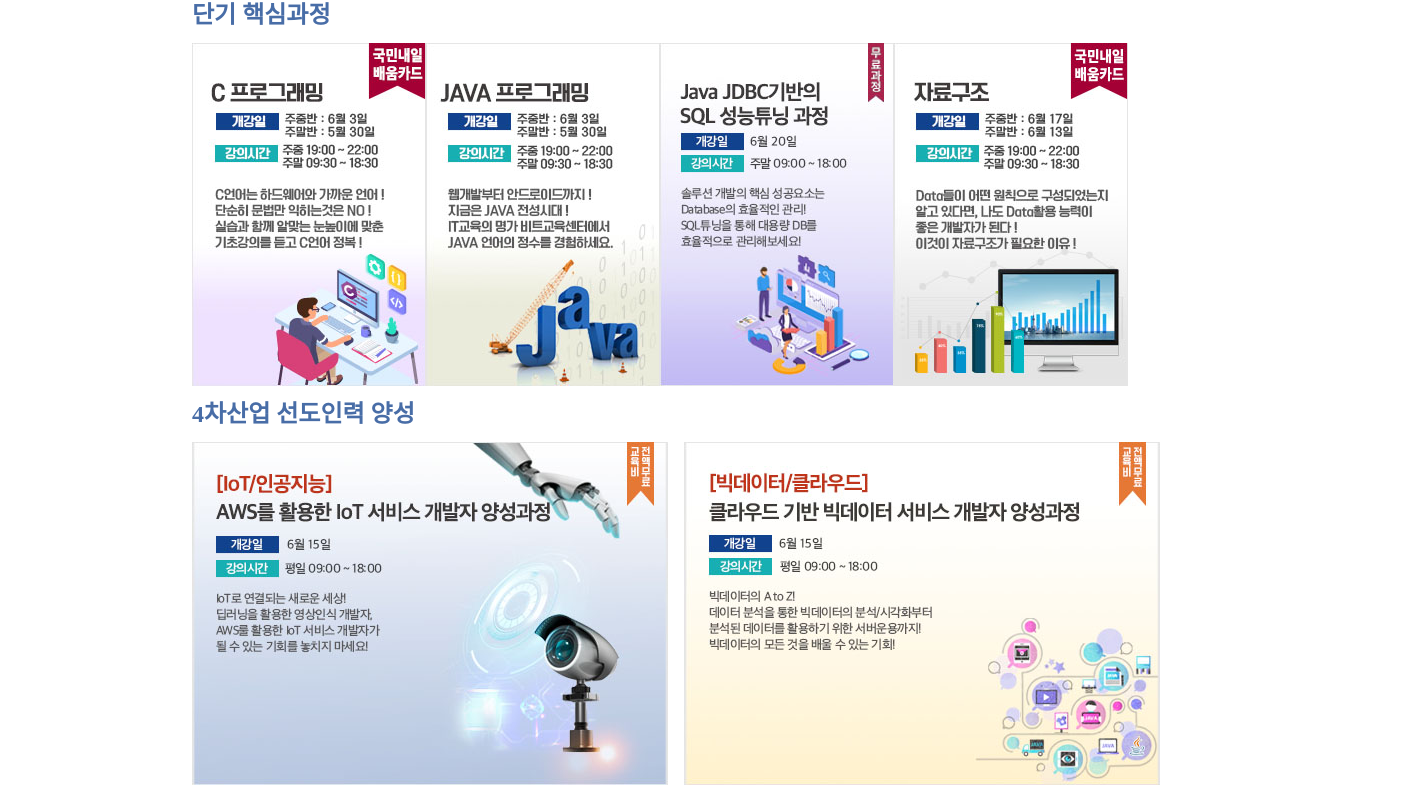
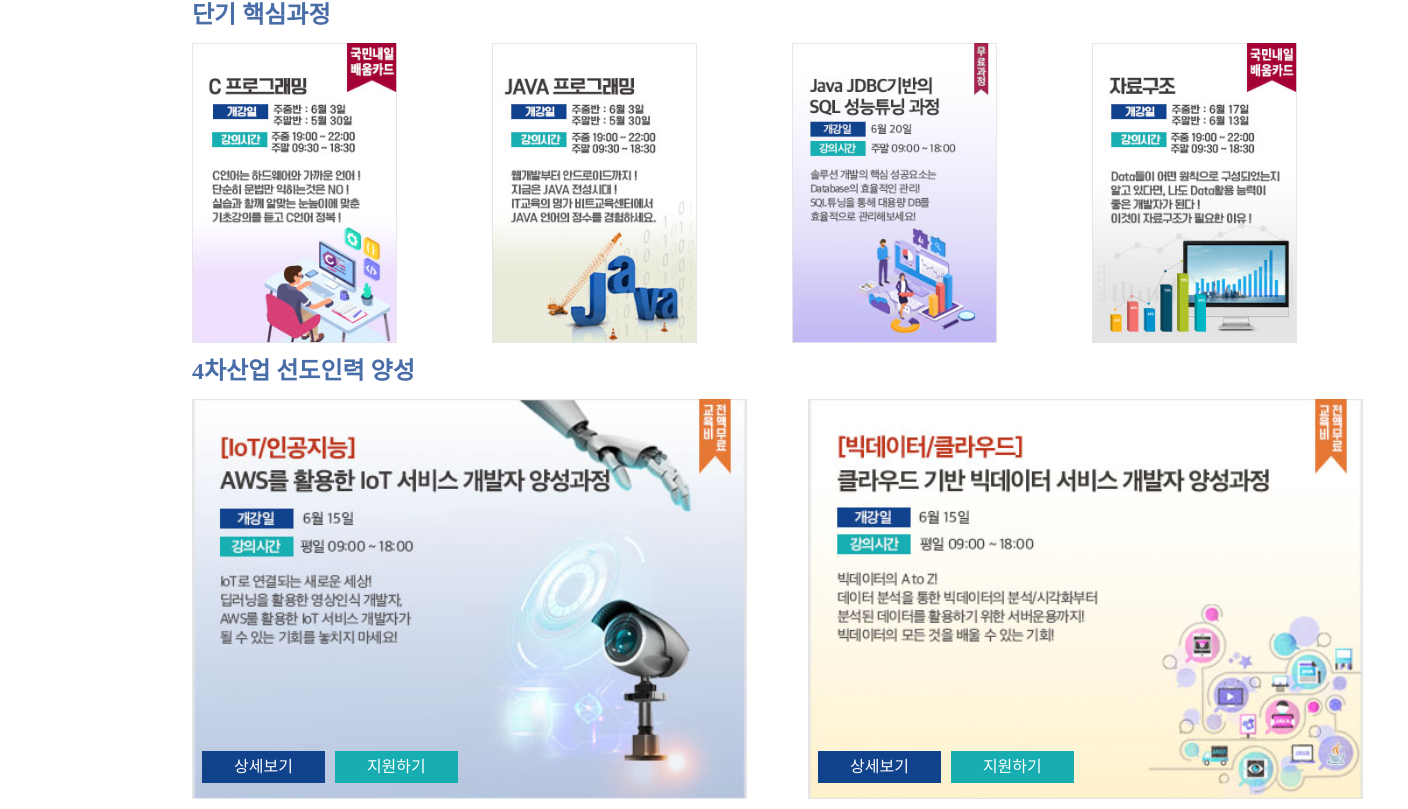
Before and after one commit to mhso-dev/bit-academy, a Next.js app: page / in a window 1280 px wide. Shown: the part 345-1154 px from the top of the page, 1408 px wide, since content can reach past the window. Before the commit the page ends 1130 px from the top, so only its background shows below. Built offline with nearby package versions, Linux system fonts and the light colour scheme.

Commit message:
link added

```diff
--- a/package.json
+++ b/package.json
@@ -10,7 +10,6 @@
   },
   "dependencies": {
     "next": "9.4.4",
-    "next-images": "^1.4.0",
     "react": "16.13.1",
     "react-dom": "16.13.1",
     "styled-components": "^5.1.1",
--- a/pages/api/hello.js
+++ /dev/null
@@ -1,6 +0,0 @@
-// Next.js API route support: https://nextjs.org/docs/api-routes/introduction
-
-export default (req, res) => {
-  res.statusCode = 200
-  res.json({ name: 'John Doe' })
-}
--- a/pages/index.js
+++ b/pages/index.js
@@ -60,12 +60,37 @@ const GridTitle = styled.h1`
 
 const SachaContainer = styled.div`
   display: grid;
-  grid-template-columns: repeat(3, 1fr);
+  grid-template-columns: repeat(2, 1fr);
   justify-items: center;
   grid-gap: 1rem;
+  margin-bottom: 10px;
 `;
 
-const Card = styled.img``;
+const Card = styled.div`
+  width:300px;
+  height:300px;
+  background-image: url("./${(props) => props.background}");
+  background-size:contain;
+  background-repeat:no-repeat;
+`;
+const SachaCard = styled(Card)`
+  width: 600px;
+  height: 400px;
+  display: flex;
+  justify-content: flex-start;
+  align-items: flex-end;
+`;
+
+const SachaLink = styled.a`
+  background-color: ${(props) => (props.isDetail ? "#11428c" : "#18ADB1")};
+  color: white;
+  font-size: 1rem;
+  padding: 0.5rem 2rem;
+  margin-left: 10px;
+  margin-bottom: 1rem;
+  cursor: pointer;
+  text-decoration: none;
+`;
 
 export default function Home() {
   return (
@@ -91,15 +116,43 @@ export default function Home() {
       <CardContainer>
         <GridTitle>단기 핵심과정</GridTitle>
         <DangiContainer>
-          <Card src="dangi_c.jpg" alt="dangi_c" />
-          <Card src="dangi_java.jpg" alt="dangi_java" />
-          <Card src="dangi_jdbc.jpg" alt="dangi_jdbc" />
-          <Card src="dangi_data.jpg" alt="dangi_data" />
+          <Card background="dangi_c.jpg" alt="dangi_c" />
+          <Card background="dangi_java.jpg" alt="dangi_java" />
+          <Card background="dangi_jdbc.jpg" alt="dangi_jdbc" />
+          <Card background="dangi_data.jpg" alt="dangi_data" />
         </DangiContainer>
         <GridTitle>4차산업 선도인력 양성</GridTitle>
         <SachaContainer>
-          <Card src="aws_sacha.jpg" alt="sacha_cloud" />
-          <Card src="cloud_bigdata_sacha.jpg" alt="sacha_aws" />
+          <SachaCard
+            className="sacha"
+            background="aws_sacha.jpg"
+            alt="sacha_cloud"
+          >
+            <SachaLink
+              isDetail
+              href="https://www.hrd.go.kr/hrdp/co/pcobo/PCOBO0100P.do?tracseId=AIG20200000268656&tracseTme=1&crseTracseSe=C0061&trainstCstmrId=500020028183#undefined"
+            >
+              상세보기
+            </SachaLink>
+            <SachaLink href="https://forms.gle/6uJbhDGPU7gi2Y386">
+              지원하기
+            </SachaLink>
+          </SachaCard>
+          <SachaCard
+            className="sacha"
+            background="cloud_bigdata_sacha.jpg"
+            alt="sacha_aws"
+          >
+            <SachaLink
+              isDetail
+              href="https://www.hrd.go.kr/hrdp/co/pcobo/PCOBO0100P.do?tracseId=AIG20200000268658&tracseTme=1&crseTracseSe=C0061&trainstCstmrId=500020028183#undefined"
+            >
+              상세보기
+            </SachaLink>
+            <SachaLink href="https://forms.gle/yDqrCBKKnnAnGE8r8">
+              지원하기
+            </SachaLink>
+          </SachaCard>
         </SachaContainer>
       </CardContainer>
     </Container>
```
Also changed, not shown: 1 other file (tests, documents, lock files or other folders).
